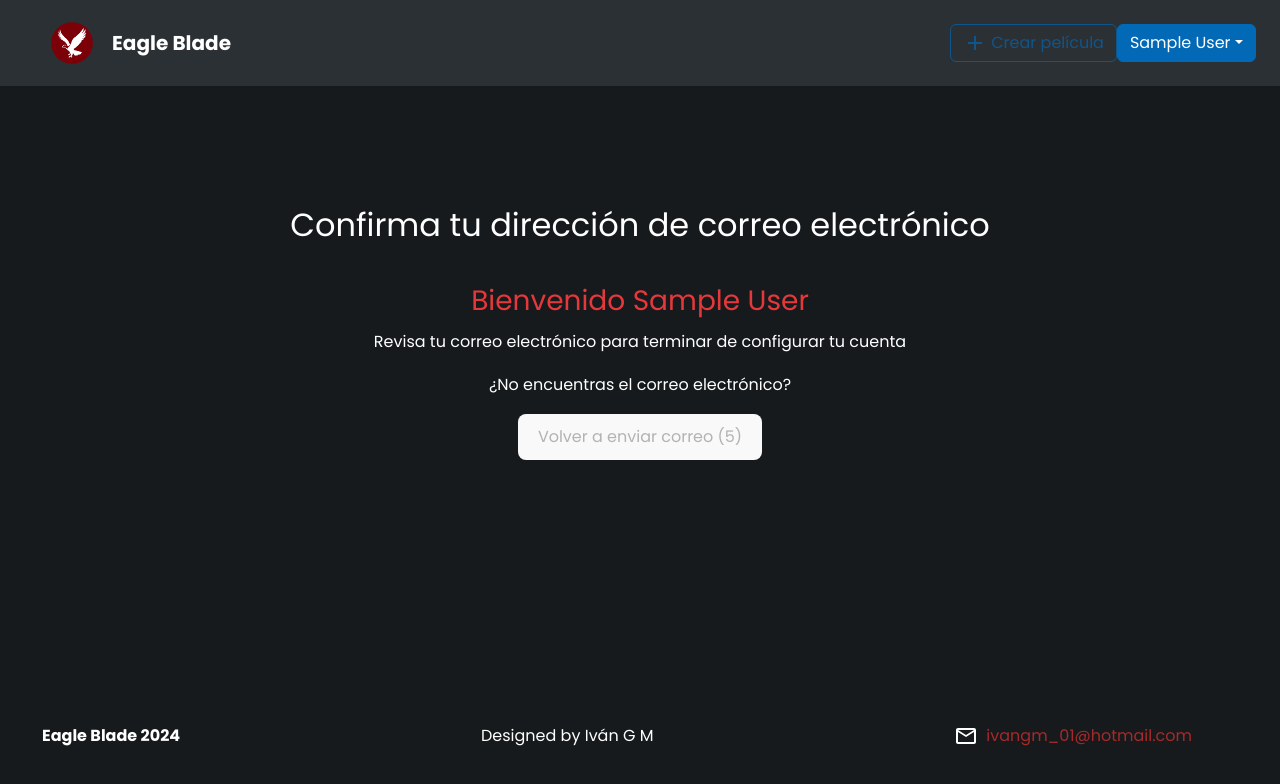
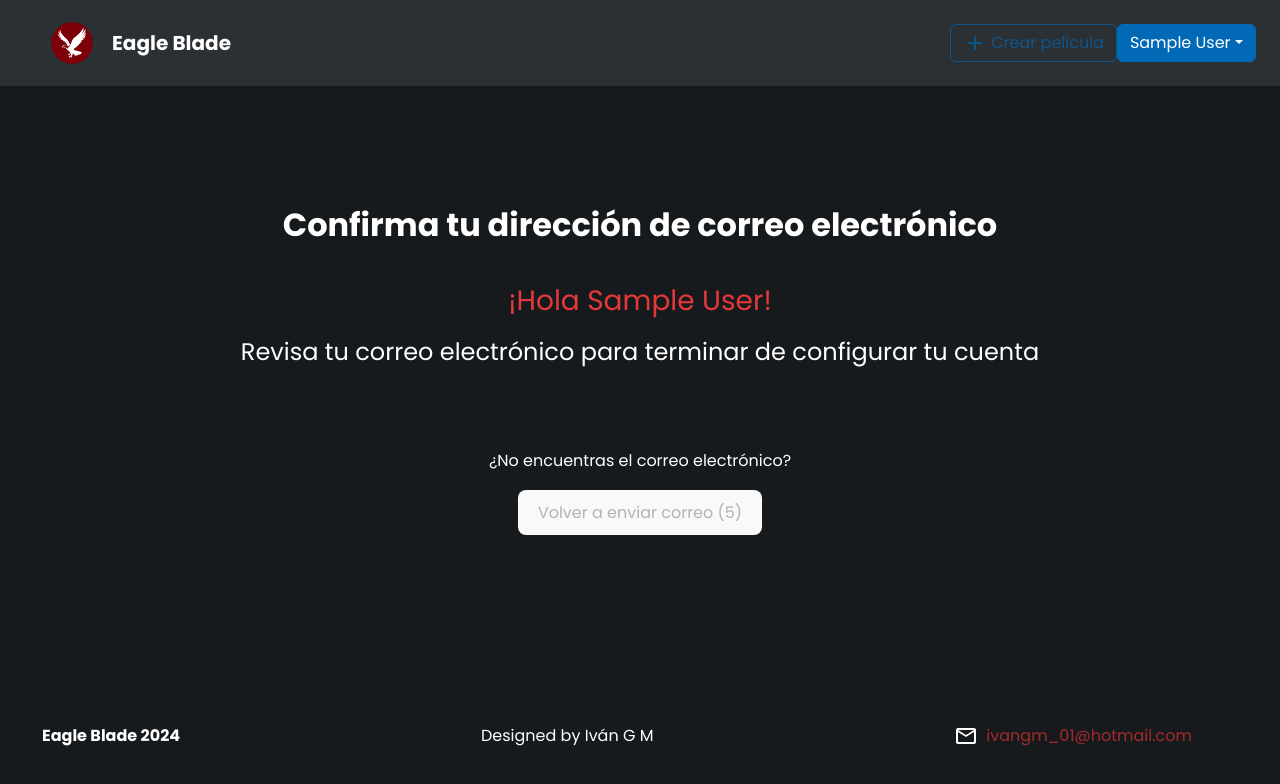
Before and after one commit to IV4NGM/movies-fullstack, a React (Vite) app in the folder movies-fullstack/: page /verification-pending/0 in a window 1280 px wide. Shown: the top 784 px of the page. Built offline with nearby package versions, Linux system fonts and the light colour scheme; no server answers; sample sign-in values are in the browser's storage.

Commit message:
feat: Estilos agregados

```diff
--- a/movies-fullstack/src/Pages/PendingEmailConfirmation.jsx
+++ b/movies-fullstack/src/Pages/PendingEmailConfirmation.jsx
@@ -58,9 +58,9 @@ const PendingEmailConfirmation = () => {
 
   return (
     <div className='page-container'>
-      <h2>Confirma tu dirección de correo electrónico</h2>
-      <h3>Bienvenido {user?.name}</h3>
-      <p>Revisa tu correo electrónico para terminar de configurar tu cuenta</p>
+      <h2 className='bold-text'>Confirma tu dirección de correo electrónico</h2>
+      <h3 className='space-down'>¡Hola {user?.name}!</h3>
+      <h4 className='space-down-lg'>Revisa tu correo electrónico para terminar de configurar tu cuenta</h4>
       <p>¿No encuentras el correo electrónico?</p>
       <button
         disabled={!resendEmail}
```
